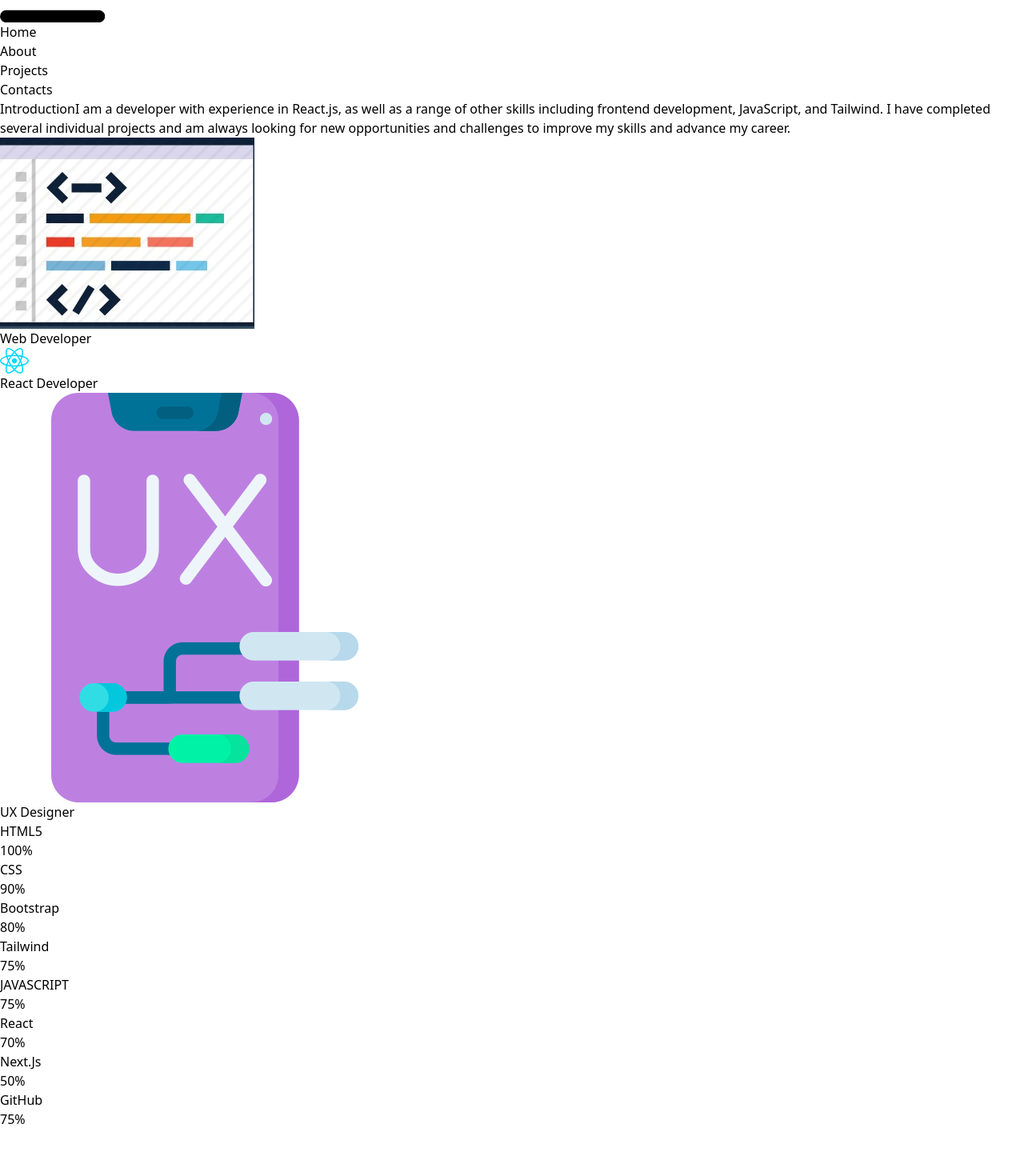
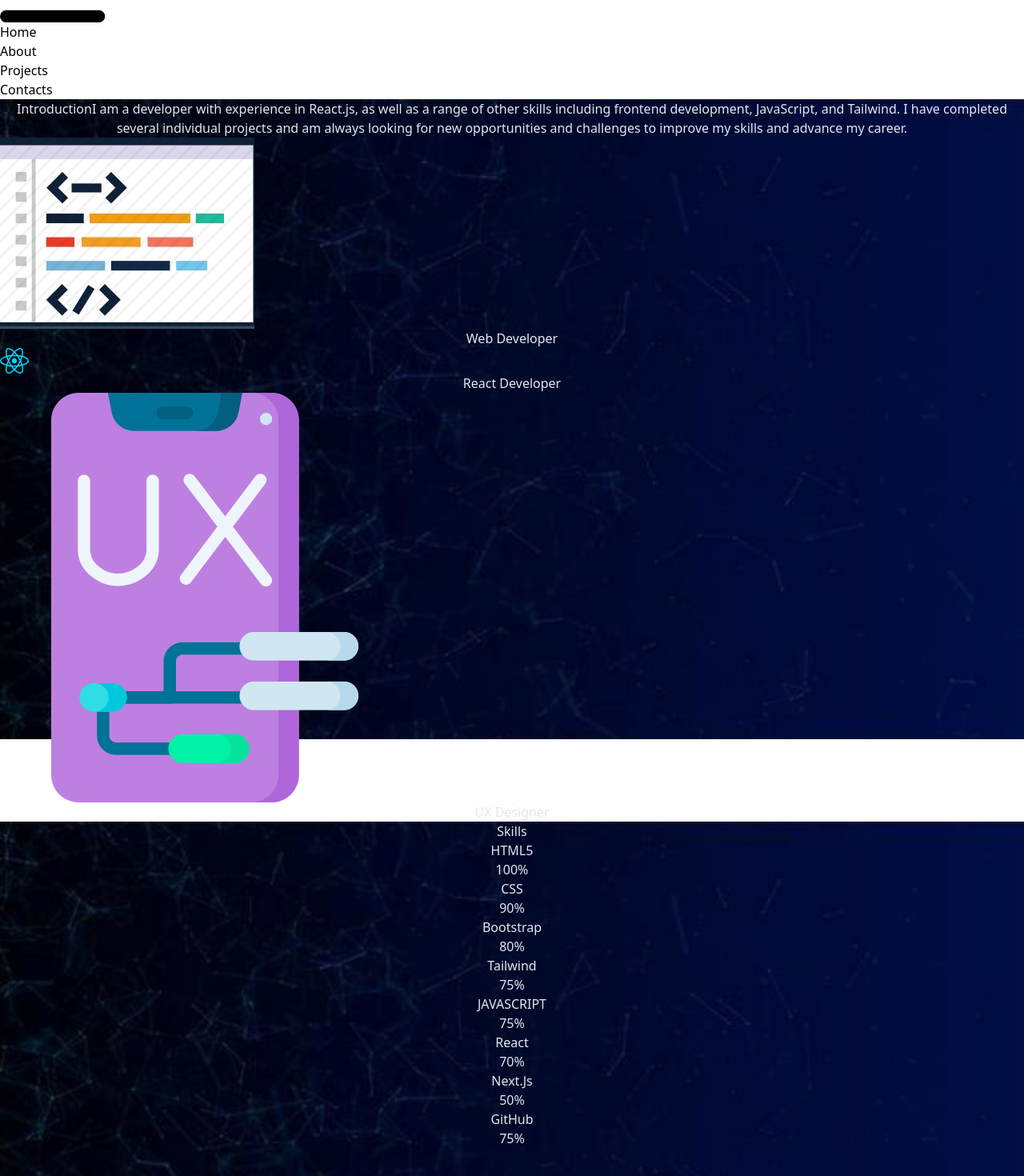
Before and after one commit to Bilal-React-Developer/My-Portfolio, a React (Vite) app: page /About in a window 1280 px wide. Shown: the part 260-1730 px from the top of the page at 80% size. Before the commit the page ends 1671 px from the top, so only its background shows below. Built offline with nearby package versions, Linux system fonts and the light colour scheme.

Commit message:
background changes

```diff
--- a/src/App.css
+++ b/src/App.css
@@ -16,13 +16,13 @@
   .bg_img {
     background-image: url("../src/components/assets/bg.jpg"); /* Adjust the path as necessary */
     background-size: cover;
-    background-position: center;
+    /* background-position: ; */
     background-repeat: no-repeat;
     color: #E2E8F0; /* Slate 200 */
-    display: flex;
-    flex-direction: column-reverse;
+    /* display: flex; */
+    /* flex-direction: column-reverse; */
     text-align: center;
-    padding: 20px;
+    /* padding: 20px; */
     justify-content: center;
     width: 100%;
     height: 100vh; /* Full viewport height */
--- a/src/App.jsx
+++ b/src/App.jsx
@@ -1,12 +1,9 @@
 import React from 'react';
 import { BrowserRouter as Router, Route,Routes } from 'react-router-dom';
 import Navbar from './components/Navbar';
-// import Introduction from './pages/Introduction';
 import Projects from './pages/Projects';
 import Contact from './pages/Contact';
-// import Footer from './components/Footer';
 import Home from './pages/Home';
-// import Skills from './components/About';
 import About from './pages/About';
 
 function App() {
@@ -22,7 +19,8 @@
             <Route path="/contact" element={<Contact />} />
           </Routes>
         </div>
-    </Router></>
+      </Router>
+    </>
   );
 }
 
--- a/src/components/Skills.jsx
+++ b/src/components/Skills.jsx
@@ -3,9 +3,13 @@
 
 const Skills = () => {
   return (
-    <div className="bg-cover bg-center bg-no-repeat bg-[url('src/components/assets/bg.jpg')] w-full h-full text-slate-200">
+    <div className=" bg_img w-full h-full text-slate-200">
       <div className="flex-col flex space-y-6 w-10/12 m-auto justify-center">
-        <ul className="flex justify-between">
+      <span className="md:text-5xl md:mt-6 text-4xl font-semibold flex justify-center tracking-wider md:pt-8">
+            Skills
+          </span>
+          <span>
+          <ul className="flex justify-between ">
           <li className="w-full">
             <ProgressBar title="HTML5" percentage={100} />
             <ProgressBar title="CSS" percentage={90} />
@@ -19,9 +23,36 @@
             <ProgressBar title="GitHub" percentage={75} />
           </li>
         </ul>
+          </span>
+
       </div>
     </div>
   );
 };
 
 export default Skills;
+
+
+
+
+
+
+
+
+
+
+
+{/* <ul className="flex justify-between bg-blue-900">
+          <li className="w-full">
+            <ProgressBar title="HTML5" percentage={100} />
+            <ProgressBar title="CSS" percentage={90} />
+            <ProgressBar title="Bootstrap" percentage={80} />
+            <ProgressBar title="Tailwind" percentage={75} />
+          </li>
+          <li className="w-full">
+            <ProgressBar title="JAVASCRIPT" percentage={75} />
+            <ProgressBar title="React" percentage={70} />
+            <ProgressBar title="Next.Js" percentage={50} />
+            <ProgressBar title="GitHub" percentage={75} />
+          </li>
+        </ul> */}
--- a/src/pages/About.jsx
+++ b/src/pages/About.jsx
@@ -10,8 +10,9 @@
 function About() {
 
   return (
-    <div className="bg-cover bg-center bg-no-repeat bg-[url('src/components/assets/bg.jpg')] w-full h-full text-slate-200 ">
-      <div className="flex flex-col space-y-6 w-10/12 m-auto justify-center">
+    <div className="bg_img">
+      <div className=" w-full h-full text-slate-200 ">
+        <div className="flex flex-col space-y-10 w-10/12 m-auto justify-center">
           <span className="md:text-5xl md:mt-6 text-4xl font-semibold flex justify-center">
             Introduction
           </span>
@@ -19,15 +20,14 @@
           I am a developer with experience in React.js, as well as a range of other skills including frontend development, JavaScript, and Tailwind. I have completed several individual projects and am always looking for new opportunities and challenges to improve my skills and advance my career.
           </span>
         </div>
-      <div className="flex  flex-col md:flex-row md:justify-evenly justify-center gap-4 items-center pt-8 mx-auto w-10/12">
+        <div className="flex  flex-col md:flex-row md:justify-evenly justify-center gap-4 items-center  mx-auto w-10/12 pt-20">
           <IntroServices img={Developer4_img} title="Web Developer" />
           <IntroServices img={react_logo} title="React Developer" />
           <IntroServices img={UX_Designer} title="UX Designer" />
         </div>
 
       <Skills/>
-
-
+      </div>
     </div>
   )
 }
--- a/src/pages/Contact.jsx
+++ b/src/pages/Contact.jsx
@@ -9,7 +9,7 @@
           bg-cover bg-center bg-no-repeat bg-[url('src/components/assets/bg.jpg')]"
       >
         <div className="flex justify-center">
-          <span className="text-6xl md:my-6 font-semibold">Contact</span>
+          <span className="text-6xl md:my-6 font-semibold tracking-wider">Contact</span>
         </div>
         <div className="w-10/12 md:w-3/6  mx-auto">
           <form className="">
--- a/src/pages/Home.jsx
+++ b/src/pages/Home.jsx
@@ -21,15 +21,14 @@
     document.body.removeChild(link);
   };
   return (
-    <div className="bg_img">
       <div
-        className= "text-slate-200 flex-col-reverse flex md:flex-row text-center md:py-14 py-5 justify-items-center justify-between w-full md:h-[100vh] "
+        className= "bg_img text-slate-200 flex-col-reverse flex md:flex-row text-center md:py-14 py-5 justify-items-center justify-between w-full md:h-[100vh] "
       >
         <div className="w-3/4 md:2-2/4 m-auto">
           <div className=" space-y-8">
-            <p className="text-3xl md:text-4xl font-bold">Muhammad Bilal</p>
-            <p className=" font-semibold text-2xl">
-              ReatJs Developer & Web Designer
+            <p className="text-3xl md:text-4xl font-bold md:tracking-wider">Muhammad Bilal</p>
+            <p className=" font-semibold text-3xl xl:tracking-wide">
+              ReatJs Developer & Web_Designer
             </p>
             <div className="md:mt-10 text-2xl">
               <ul className="flex justify-center">
@@ -121,7 +120,6 @@
           />
         </div>
       </div>
-    </div>
   );
 }
 
--- a/src/pages/Projects.jsx
+++ b/src/pages/Projects.jsx
@@ -10,7 +10,7 @@
   return (
     <div className=" bg-cover bg-center bg-no-repeat bg-[url('src/components/assets/bg.jpg')] w-full h-full text-slate-200 ">
       <div className="flex-col flex space-y-6 w-10/12 m-auto justify-center">
-        <span className="md:text-5xl md:mt-6 text-4xl font-semibold flex justify-center">
+        <span className="md:text-5xl md:mt-6 text-4xl font-semibold flex justify-center tracking-wider">
            Projects
         </span>
         <span className=" text-justify mx-auto md:text-lg md:w-4/5">
```
Lines whose indentation alone changed are shown as unchanged.
